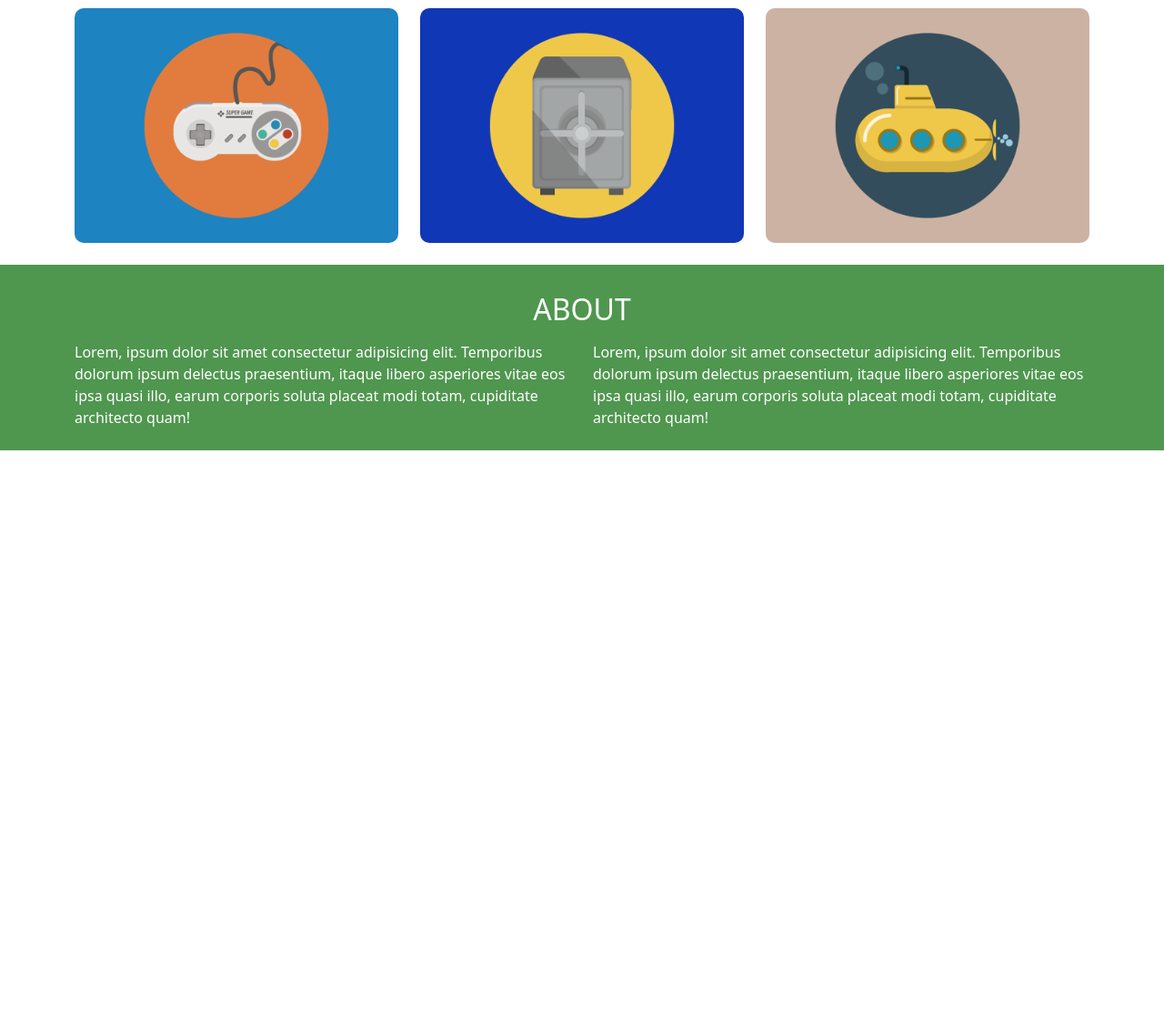
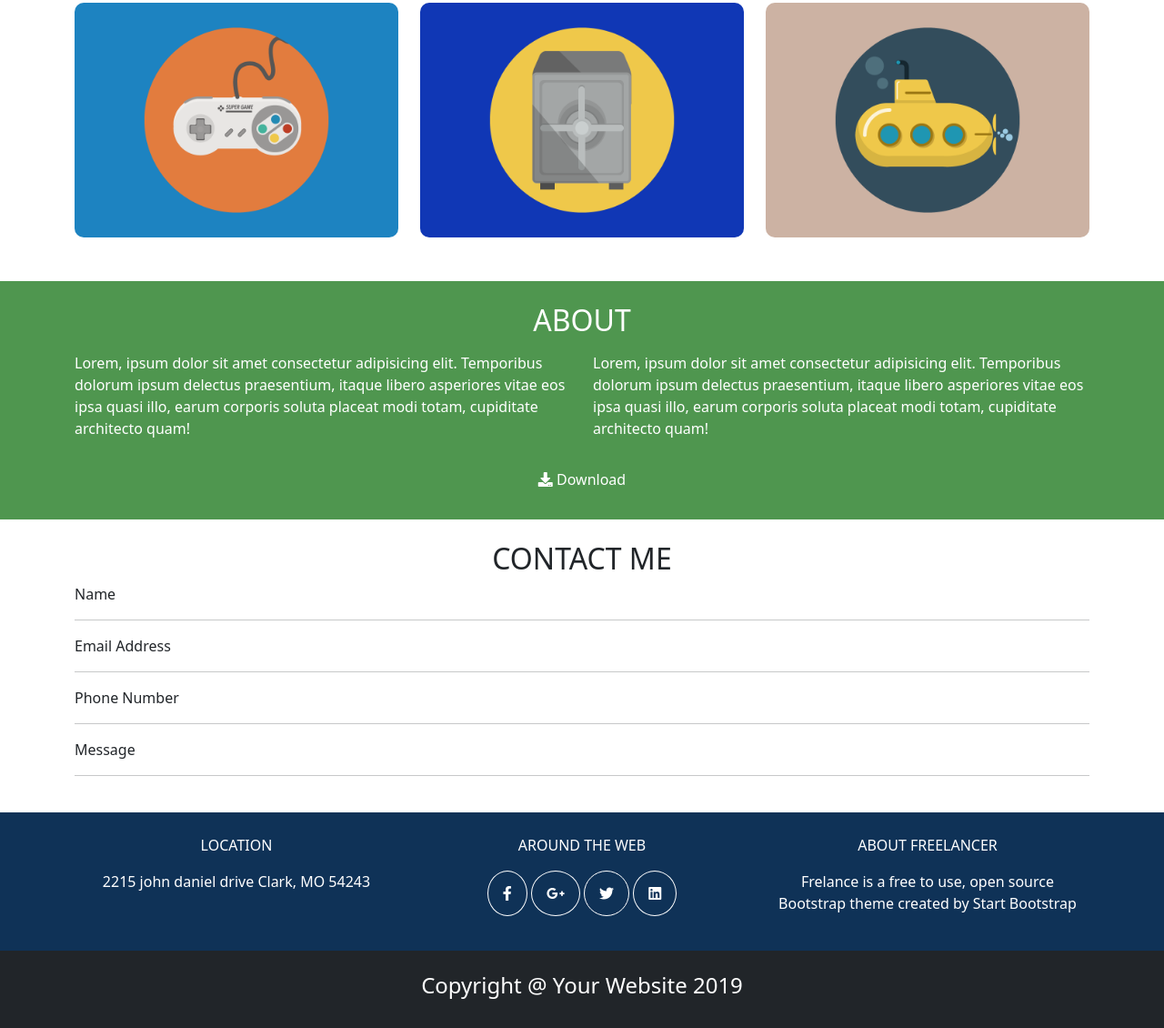
Before and after one commit to Zanco1993/html-css-bootstrap-freelancer, a plain HTML site: page index.html in a window 1280 px wide. Shown: the part 976-2106 px from the top of the page at 91% size. Before the commit the page ends 1471 px from the top, so only its background shows below. Drawn offline with nearby package versions, Linux system fonts and the light colour scheme.

Commit message:
completato

```diff
--- a/css/style.css
+++ b/css/style.css
@@ -1,13 +1,12 @@
 .bg-blue{
     background-color: rgb(15, 50, 87);
+}
+.bg-dark{
+    background-color: rgb(10, 35, 62);
 }
 
 .col-white{
     color: white;
-}
-
-.container {
-    padding-top: 30px;
 }
 
 header{
@@ -35,3 +34,12 @@ header{
     width: 100%;
     border-radius: 10px;
 }
+
+button{
+    border: 1px solid white;
+}
+
+.fab {
+    border: 1px solid white;
+    border-radius: 50%;
+}
--- a/index.html
+++ b/index.html
@@ -7,6 +7,7 @@
     <title>BOOTSTRAP-FREELANCER</title>
 
     <link href="https://cdn.jsdelivr.net/npm/bootstrap@5.0.2/dist/css/bootstrap.min.css" rel="stylesheet" integrity="sha384-EVSTQN3/azprG1Anm3QDgpJLIm9Nao0Yz1ztcQTwFspd3yD65VohhpuuCOmLASjC" crossorigin="anonymous">
+    <link rel="stylesheet" href="https://cdnjs.cloudflare.com/ajax/libs/font-awesome/5.15.3/css/all.min.css" integrity="sha512-iBBXm8fW90+nuLcSKlbmrPcLa0OT92xO1BIsZ+ywDWZCvqsWgccV3gFoRBv0z+8dLJgyAHIhR35VZc2oM/gI1w==" crossorigin="anonymous" referrerpolicy="no-referrer" />
     <link rel="stylesheet" href="./css/style.css">
 </head>
 <body>
@@ -36,7 +37,7 @@
         </div>
     </div>
 
-    <div class="container text-center">
+    <div class="container py-4 text-center">
 
         <h2>PORTFOLIO</h2>
 
@@ -97,9 +98,11 @@
 
     <div class="container-fluid bg-green col-white">
 
-        <div class="container text-left">
+        <div class="container py-4">
+
 
             <h2 class="text-center">ABOUT</h2>
+
 
             <div class="row">
 
@@ -118,8 +121,77 @@
                     </div>
                 </div>
             </div>
+
+            <div class="bg-green col-white text-center p-2">
+                <i class="fas fa-download"></i>
+                <span>Download</span>
+            </div>
         </div>
     </div>
+
+
+    <div class="container py-4">
+        <h2 class="text-center">CONTACT ME</h2>
+
+        <!-- star -->
+
+        <p>Name</p>
+        <hr>
+        <p>Email Address</p>
+        <hr>
+        <p>Phone Number</p>
+        <hr>
+        <p>Message</p>
+        <hr>
+    </div>
+
+
+    <div class="container-fluid bg-blue col-white">
+
+        <div class="container">
+
+            <div class="row">
+
+                <div class="col-12 col-sm-4">
+                    <div class="text-center py-4">
+                        <p>LOCATION</p>
+                        <p>2215 john daniel drive Clark, MO 54243</p>
+                    </div>
+
+                </div>
+
+                <div class="col-12 col-sm-4">
+                    <div class="text-center py-4">
+                        <p>AROUND THE WEB</p>
+                        <i class="fab fa-facebook-f p-3"></i>
+                        <i class="fab fa-google-plus-g p-3"></i>
+                        <i class="fab fa-twitter p-3"></i>
+                        <i class="fab fa-linkedin p-3"></i>
+                    </div>
+
+                </div>
+
+                <div class="col-12 col-sm-4">
+                    <div class="text-center py-4">
+                        <p>ABOUT FREELANCER</p>
+                        <p>Frelance is a free to use, open source Bootstrap theme created by Start Bootstrap</p>
+                    </div>
+
+                </div>
+            </div>
+        </div>
+    </div>
+
+    <div class="container-fluid bg-dark py-4">
+
+        <h4 class="text-center col-white">
+            Copyright @ Your Website 2019
+        </h4>
+    </div>
+
+
+
+
 
 
 
```
